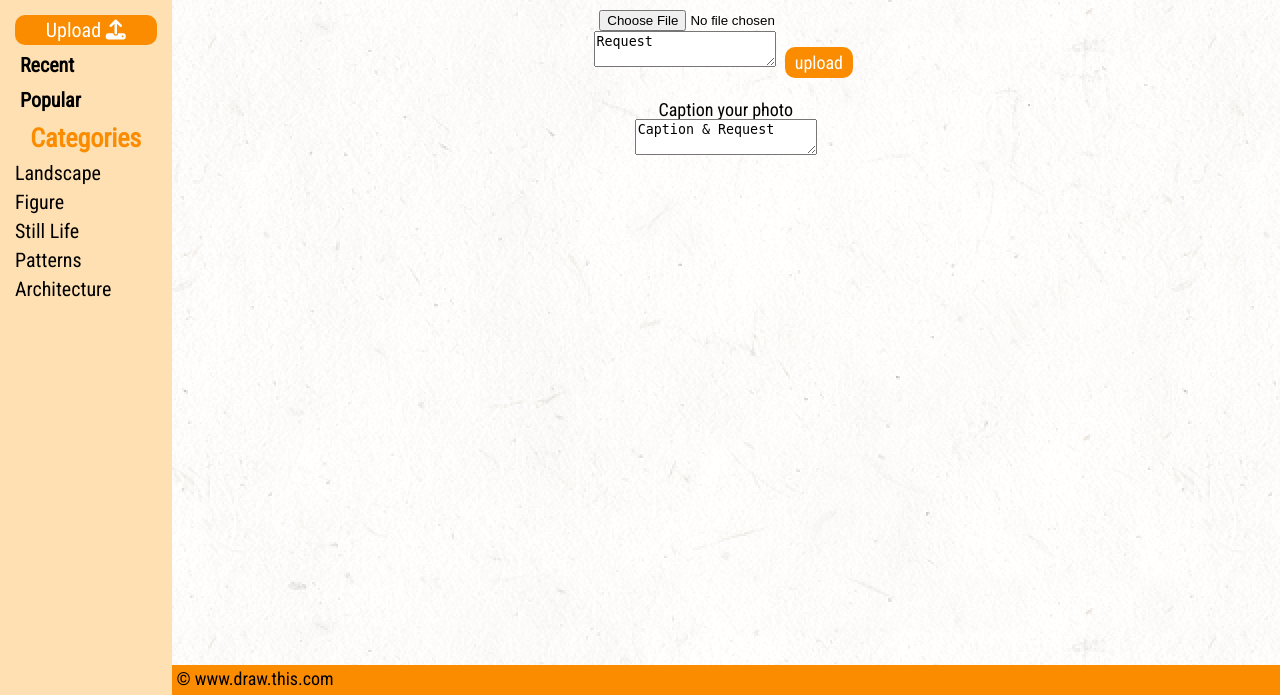
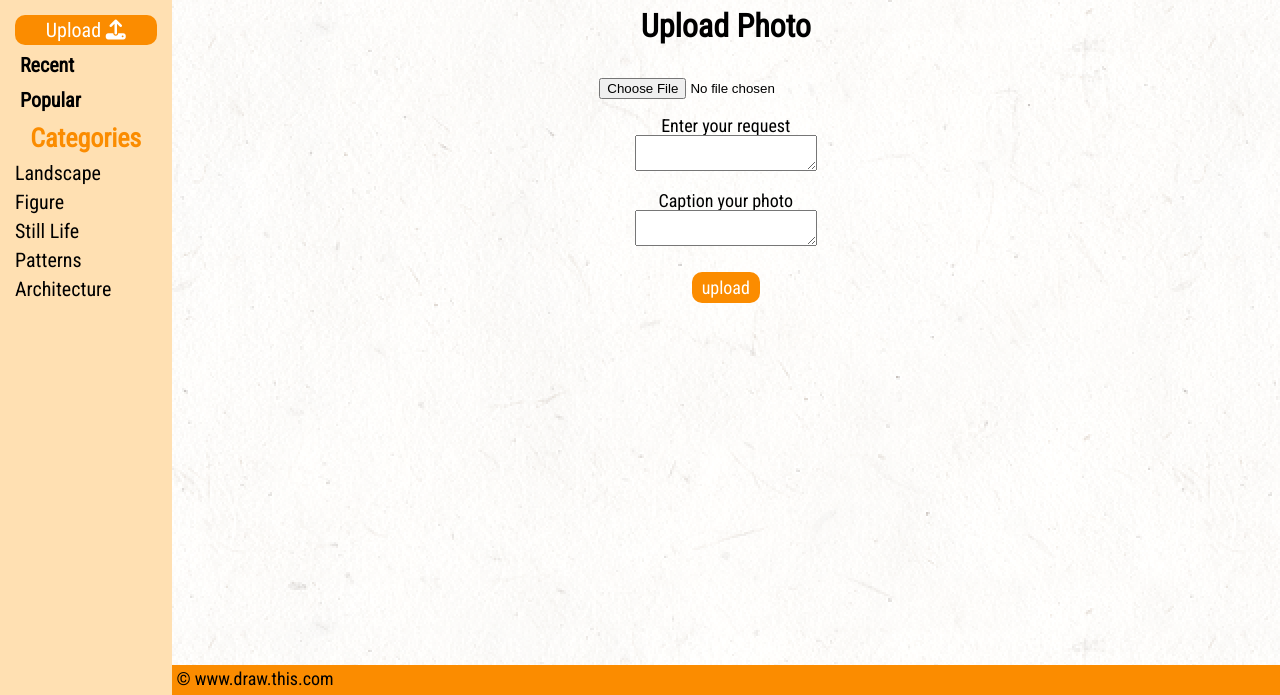
Before and after one commit to ncss/projects-2017-2, a Django app: template templates/uploadphotos.html in a window 1280 px wide. Shown: the part 105-800 px from the top of the page. Run offline with Django 3.2, Linux system fonts and the light colour scheme; the template is opened without the code that fills it: most values are stand-ins (such as "Sample title", 1, 10 or a date in 2020); some libraries are stand-ins or nearby versions; some web fonts are replaced.

Commit message:
fixed upload page spacing format

```diff
--- a/templates/header.html
+++ b/templates/header.html
@@ -8,6 +8,7 @@
 </head>
 
 <body>
+
 <div id="header" class="row">
     <div id="title">
         <a href="/"><img src="/static/images/logo.png"/></a>
--- a/templates/uploadphotos.html
+++ b/templates/uploadphotos.html
@@ -1,19 +1,23 @@
 {% include 'templates/header.html' %}
+<h1>Upload Photo</h1><br><br>
 
 <form method="POST" enctype="multipart/form-data">
-    {% if login %}
-        <input type="file" name="upload" >
-        <br/>
-        <textarea name ="content">Request</textarea>
-        <input type="submit" value="upload">
+{% if login %}
+    <input type="file" name="upload" ><br><br>
+
+<p>Enter your request</p>
+
+<textarea name ="content"></textarea><br><br>
+<p>Caption your photo</p>
+        <textarea></textarea>
+<br><br>
+        <p><input type="submit" value="upload"></p>
     {% else %}
          <h3>You need to Log in First</h3>
     {% endif %}
 
 </form><br>
-<p>Caption your photo</p>
 
-<textarea>Caption & Request</textarea>
-<br><br>
+<br>
 
 {% include 'templates/footer.html' %}
```
